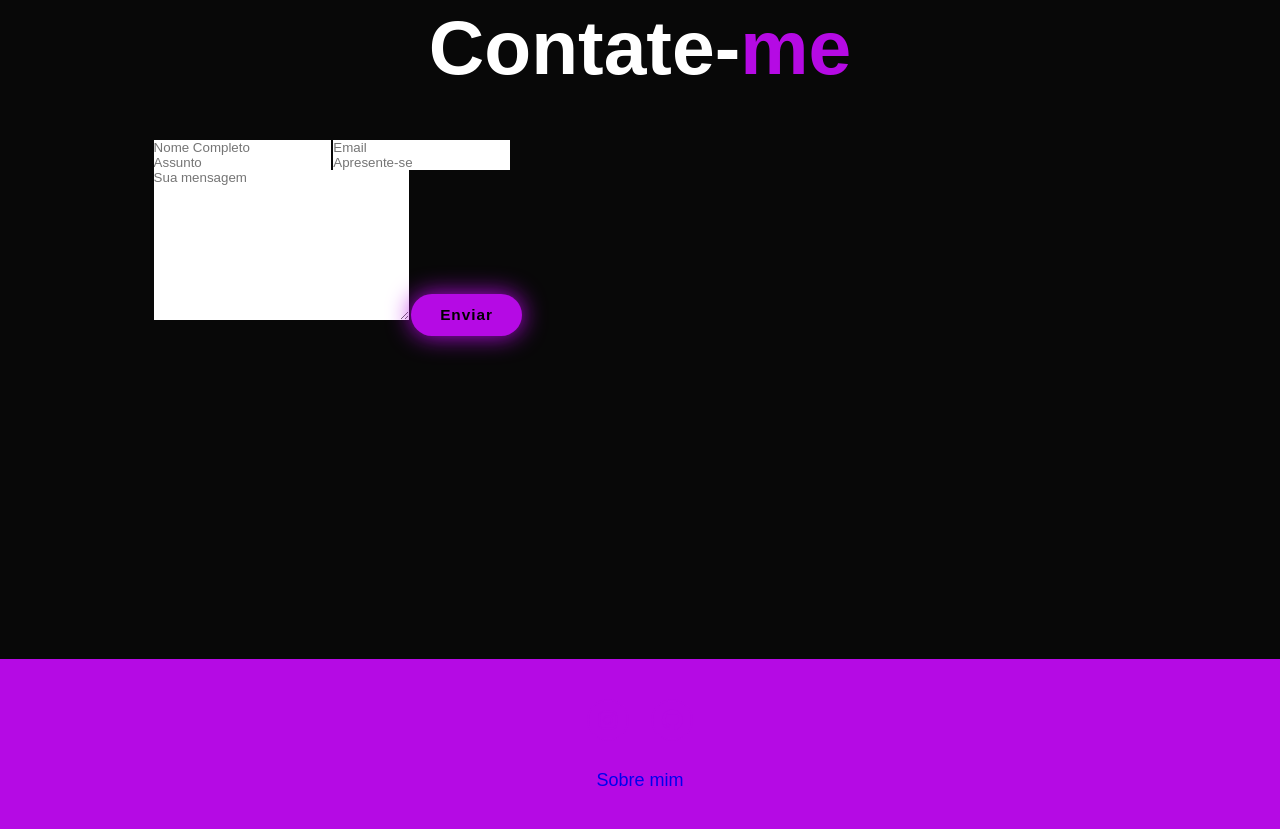
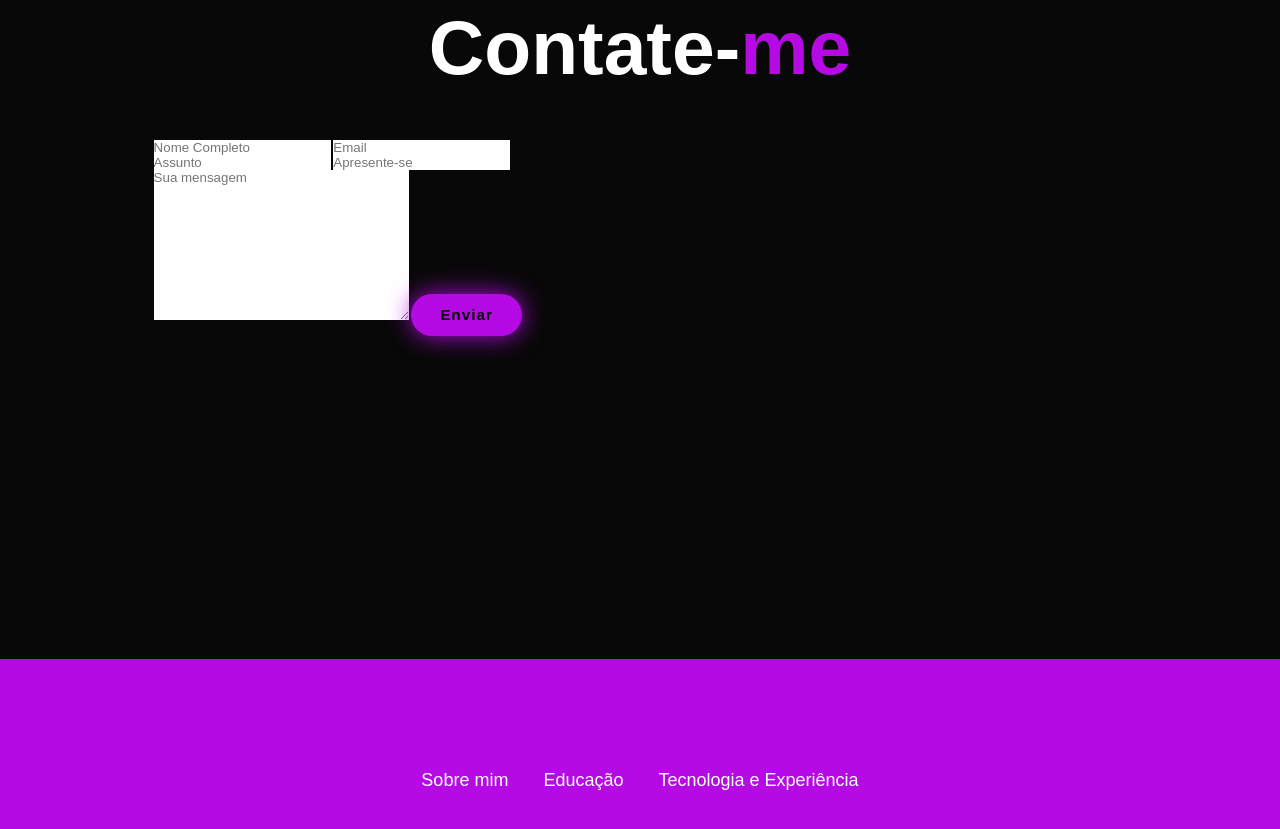
Before and after one commit to Anajuliarlc/port_ana, a plain HTML site: page index.html in a window 1280 px wide. Shown: the part 3254-4083 px from the top of the page. Drawn offline with nearby package versions, Linux system fonts and the light colour scheme.

Commit message:
arrume footer

```diff
--- a/index.html
+++ b/index.html
@@ -168,7 +168,9 @@
         </div>
 
         <ul class="list">
-            <li><a href="Inicio" class="ativa">Sobre mim</a></li>
+            <li><a href="#Inicio" class="ativa">Sobre mim</a></li>
+            <li><a href="#Educacao">Educação</a></li>
+            <li><a href="#Tecnologia">Tecnologia e Experiência</a></li>
         </ul>
     </footer>
 </body>
--- a/style.css
+++ b/style.css
@@ -392,15 +392,15 @@ span {
     line-height: 22px;
 }
 
- ::-webkit-scrollbar {
+::-webkit-scrollbar {
     width: 15px;
 }
 
- ::-webkit-scrollbar-thumb {
+::-webkit-scrollbar-thumb {
     background-color: var(--main-color);
 }
 
- ::-webkit-scrollbar-track {
+::-webkit-scrollbar-track {
     background-color: var(--bg-color);
     width: 50px;
 }
@@ -545,3 +545,18 @@ span {
     margin-bottom: 0;
     text-align: center;
 }
+
+.footer ul li a {
+    color: white;
+    border-bottom: 3px solid transparent;
+    transition: 0.3s ease-in-out;
+}
+
+.footer ul li a:hover {
+    border-bottom: 3px solid var(--main-color);
+}
+
+.footer ul li {
+    display: inline-block;
+    padding: 0 15px;
+}
```
